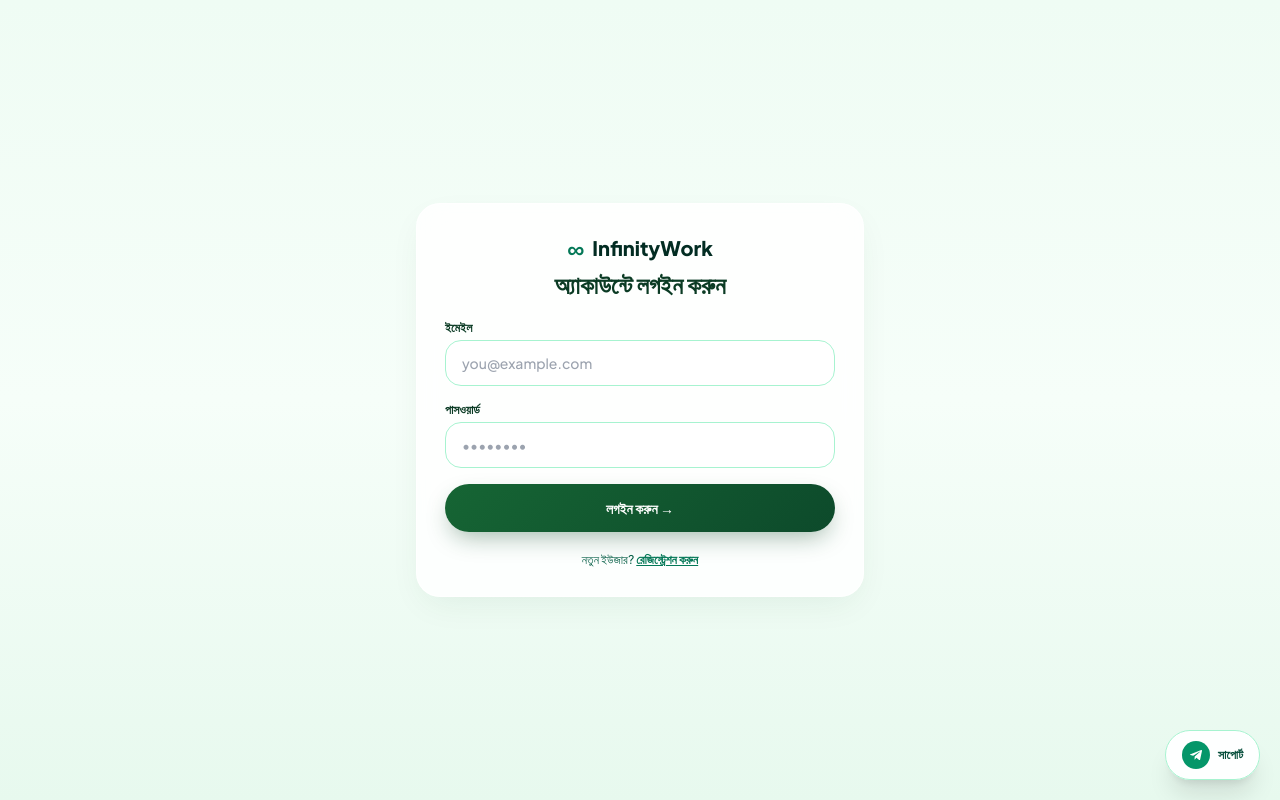
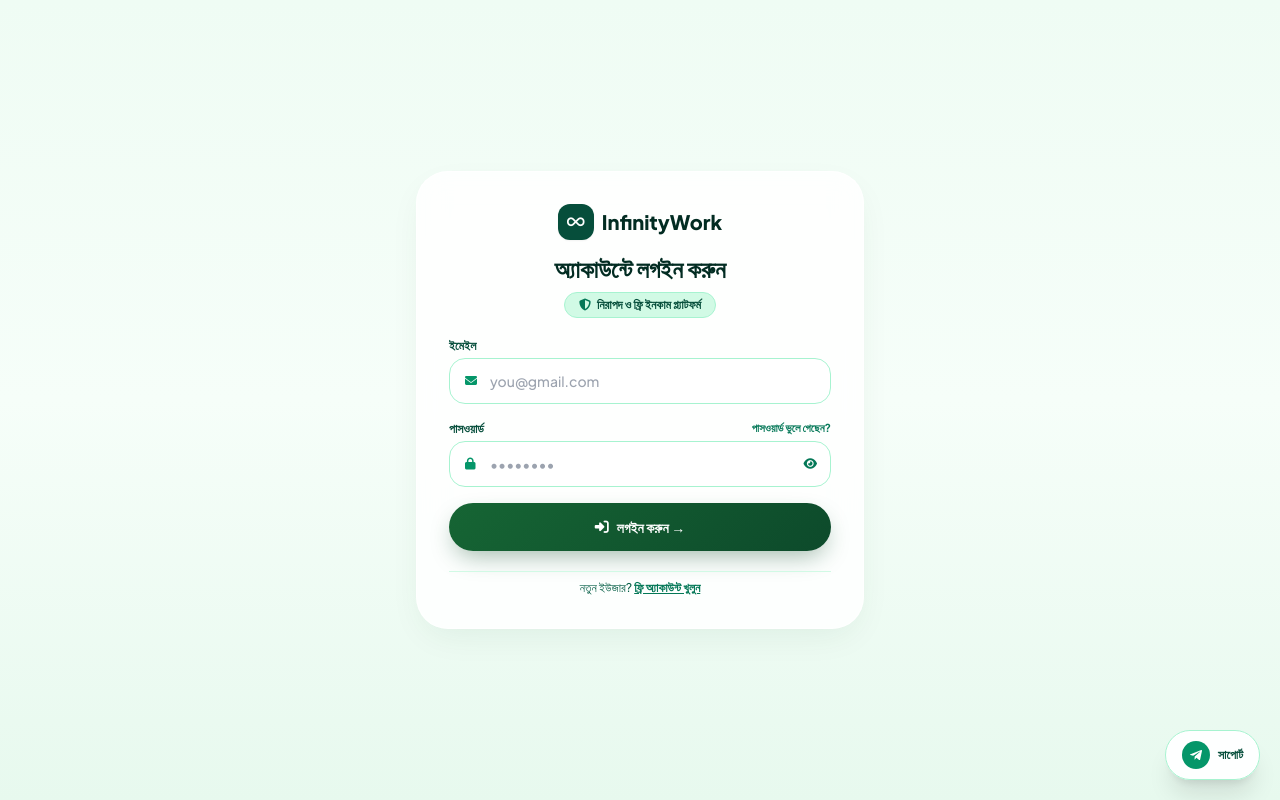
Before and after one commit to ffidcretordk-dot/Infinity, a FastAPI app: page /login in a window 1280 px wide. Run offline with FastAPI, Linux system fonts and the light colour scheme; some libraries are stand-ins or nearby versions.

Commit message:
Update login.html

```diff
--- a/templates/login.html
+++ b/templates/login.html
@@ -2,33 +2,85 @@
 {% block title %}লগইন - InfinityWork{% endblock %}
 {% block content %}
 <div class="min-h-screen flex items-center justify-center px-4 py-10">
-  <div class="glass-card rounded-3xl p-7 w-full max-w-md space-y-5">
-    <div class="text-center space-y-1">
+  <div class="glass-card rounded-[2rem] p-6 sm:p-8 w-full max-w-md space-y-5">
+    <!-- Logo + Heading -->
+    <div class="text-center space-y-2">
       <a href="/" class="inline-flex items-center gap-2 font-extrabold text-xl text-emerald-950">
-        <span class="text-emerald-700 text-2xl">∞</span> InfinityWork
+        <span class="w-9 h-9 rounded-xl bg-emerald-900 text-white flex items-center justify-center shadow-sm">
+          <i class="fa-solid fa-infinity text-sm"></i>
+        </span>
+        <span>InfinityWork</span>
       </a>
-      <h1 class="text-2xl font-extrabold">অ্যাকাউন্টে লগইন করুন</h1>
+
+      <h1 class="text-2xl font-extrabold text-emerald-950 pt-1">অ্যাকাউন্টে লগইন করুন</h1>
+
+      <div class="inline-flex items-center gap-1.5 bg-emerald-100 border border-emerald-200 text-emerald-900 px-3.5 py-1 rounded-full text-xs font-extrabold">
+        <i class="fa-solid fa-shield-halved text-emerald-700"></i>
+        <span>নিরাপদ ও ফ্রি ইনকাম প্ল্যাটফর্ম</span>
+      </div>
     </div>
 
-    <form action="/login" method="POST" class="space-y-4">
+    <!-- Login Form -->
+    <form id="login-form" action="/login" method="POST" class="space-y-4">
       <div>
-        <label class="text-xs font-bold block mb-1">ইমেইল</label>
-        <input type="email" name="email" required placeholder="you@example.com"
-               class="w-full px-4 py-3 rounded-2xl border border-emerald-200 bg-white focus:outline-none focus:ring-2 focus:ring-emerald-500 text-sm" />
+        <label class="text-xs font-bold text-emerald-900 block mb-1">ইমেইল</label>
+        <div class="relative">
+          <i class="fa-solid fa-envelope absolute left-4 top-1/2 -translate-y-1/2 text-emerald-600 text-xs"></i>
+          <input type="email" name="email" required placeholder="you@gmail.com"
+                 class="w-full pl-10 pr-4 py-3 rounded-2xl border border-emerald-200 bg-white focus:outline-none focus:ring-2 focus:ring-emerald-500 text-sm" />
+        </div>
       </div>
+
       <div>
-        <label class="text-xs font-bold block mb-1">পাসওয়ার্ড</label>
-        <input type="password" name="password" required placeholder="••••••••"
-               class="w-full px-4 py-3 rounded-2xl border border-emerald-200 bg-white focus:outline-none focus:ring-2 focus:ring-emerald-500 text-sm" />
+        <div class="flex items-center justify-between mb-1">
+          <label class="text-xs font-bold text-emerald-900">পাসওয়ার্ড</label>
+          <a href="{{ support_url }}" target="_blank" class="text-[11px] font-bold text-emerald-700 hover:underline">
+            পাসওয়ার্ড ভুলে গেছেন?
+          </a>
+        </div>
+        <div class="relative">
+          <i class="fa-solid fa-lock absolute left-4 top-1/2 -translate-y-1/2 text-emerald-600 text-xs"></i>
+          <input id="login-pw" type="password" name="password" required placeholder="••••••••"
+                 class="w-full pl-10 pr-10 py-3 rounded-2xl border border-emerald-200 bg-white focus:outline-none focus:ring-2 focus:ring-emerald-500 text-sm" />
+          <button type="button" onclick="toggleLoginPw()" class="absolute right-3.5 top-1/2 -translate-y-1/2 text-emerald-700">
+            <i id="login-pw-eye" class="fa-solid fa-eye text-xs"></i>
+          </button>
+        </div>
       </div>
-      <button type="submit" class="w-full btn-primary-green text-white py-3.5 rounded-full font-bold text-sm">
-        লগইন করুন →
+
+      <button id="login-submit-btn" type="submit"
+              class="w-full btn-primary-green text-white py-3.5 rounded-full font-extrabold text-sm shadow-lg flex items-center justify-center gap-2 disabled:opacity-60">
+        <i id="login-btn-icon" class="fa-solid fa-right-to-bracket"></i>
+        <span id="login-btn-text">লগইন করুন →</span>
       </button>
     </form>
 
-    <p class="text-center text-xs text-emerald-800">
-      নতুন ইউজার? <a href="/signup" class="font-bold text-emerald-700 underline">রেজিস্ট্রেশন করুন</a>
-    </p>
+    <div class="pt-2 border-t border-emerald-100 text-center space-y-2 text-xs text-emerald-800">
+      <p>নতুন ইউজার? <a href="/signup" class="font-extrabold text-emerald-700 underline">ফ্রি অ্যাকাউন্ট খুলুন</a></p>
+    </div>
   </div>
 </div>
+
+<script>
+function toggleLoginPw() {
+  const input = document.getElementById("login-pw");
+  const eye = document.getElementById("login-pw-eye");
+  if (input.type === "password") {
+    input.type = "text";
+    eye.className = "fa-solid fa-eye-slash text-xs";
+  } else {
+    input.type = "password";
+    eye.className = "fa-solid fa-eye text-xs";
+  }
+}
+
+document.getElementById("login-form").addEventListener("submit", function () {
+  const btn = document.getElementById("login-submit-btn");
+  const icon = document.getElementById("login-btn-icon");
+  const text = document.getElementById("login-btn-text");
+  btn.disabled = true;
+  if (icon) icon.className = "fa-solid fa-spinner fa-spin";
+  if (text) text.innerText = "লগইন হচ্ছে...";
+});
+</script>
 {% endblock %}
```
